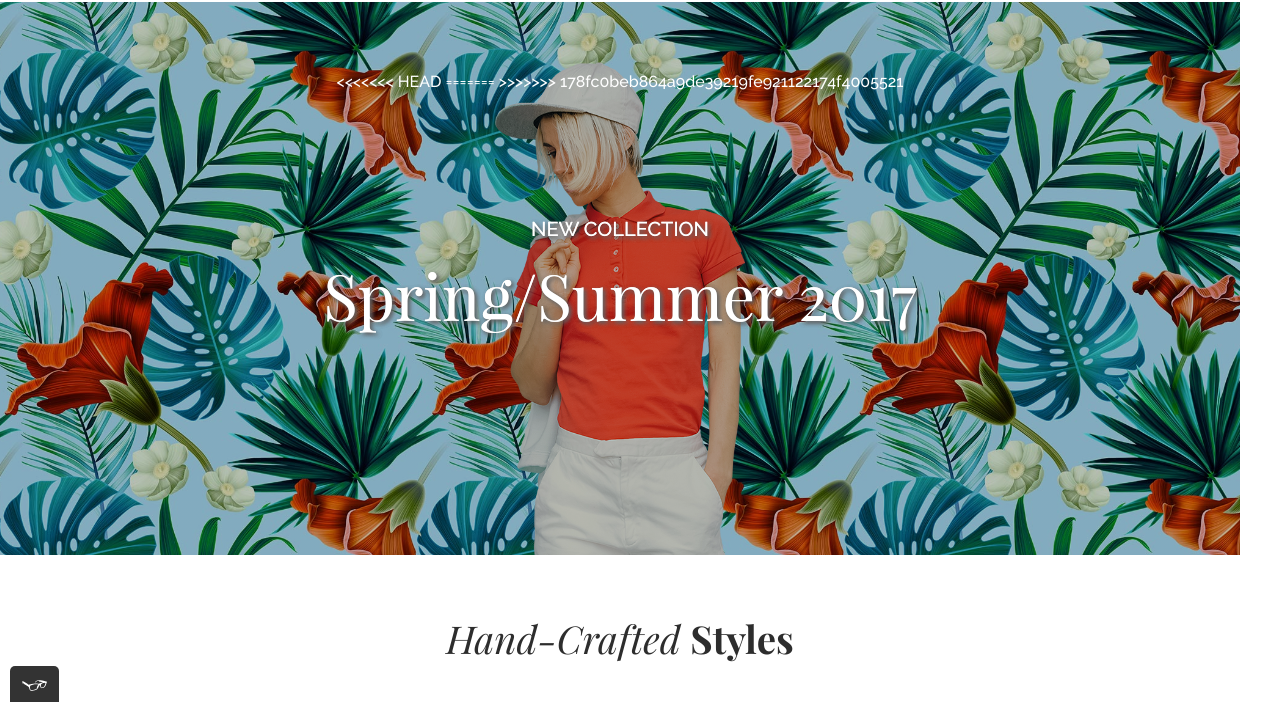
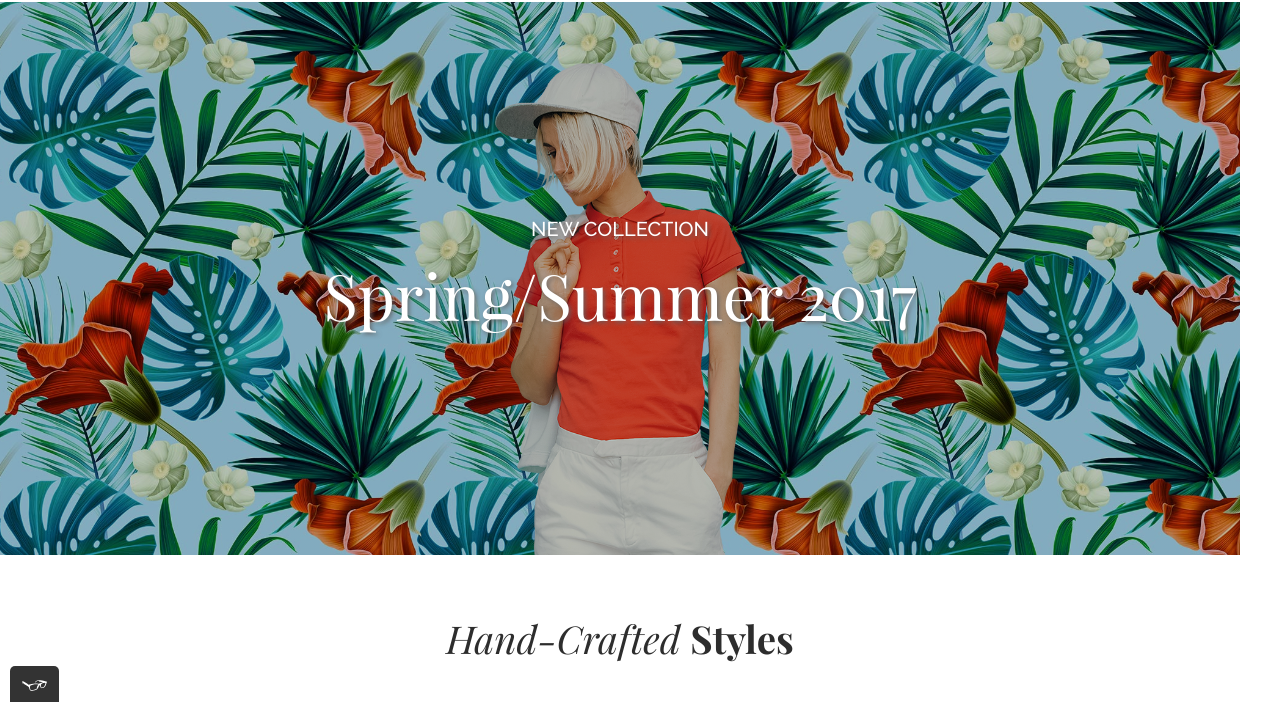
Before and after one commit to DHilscher/Project01-Aloha, a plain HTML site: page index.html in a window 1280 px wide. Shown: the part 95-797 px from the top of the page. Drawn offline with nearby package versions, Linux system fonts and the light colour scheme.

Commit message:
fixed conflicts

```diff
--- a/index.html
+++ b/index.html
@@ -44,21 +44,12 @@
     </header>
 
     <section class="banner">
-<<<<<<< HEAD
-
-        <section class="banner-text">
-            <p class="collection">new collection</p>
-            <p class="season">Spring/Summer 2017</p>
-        </section>
-
-=======
 
     <div class="banner-text">
     <p class="collection">new collection</p>
     <p class="season">Spring/Summer 2017</p>
     </div>
 
->>>>>>> 178fc0beb864a9de39219fe921122174f4005521
     </section>
 
     <section class="about" id="about" tabindex="-1">
```
